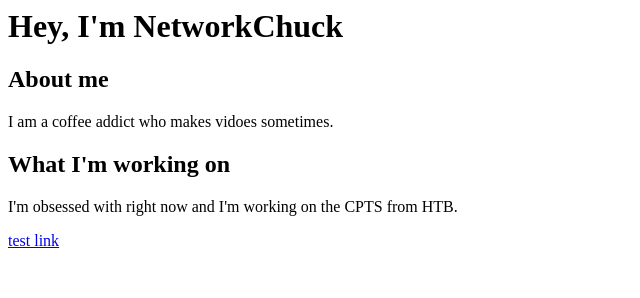
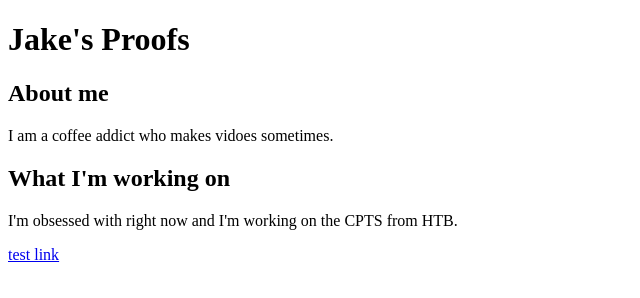
Before and after one commit to Jakes-proofs/papers, a plain HTML site: page index.html in a window 1280 px wide. Shown: the whole page, without its empty margins (0-640 px from the left). Drawn offline with Linux system fonts and the light colour scheme.

Commit message:
Update index.html

```diff
--- a/index.html
+++ b/index.html
@@ -1,6 +1,9 @@
+<!DOCTYPE html>
 <html>
     <h1>
-        Hey, I'm NetworkChuck
+        <meta charset="utf-8">
+        <meta name="viewport" content="width=device-width, initial-scale=1, shrink-to-fit=no">
+        <t>Jake's Proofs</t>
     </h1>
     <body>
         <h2>About me</h2>
```
